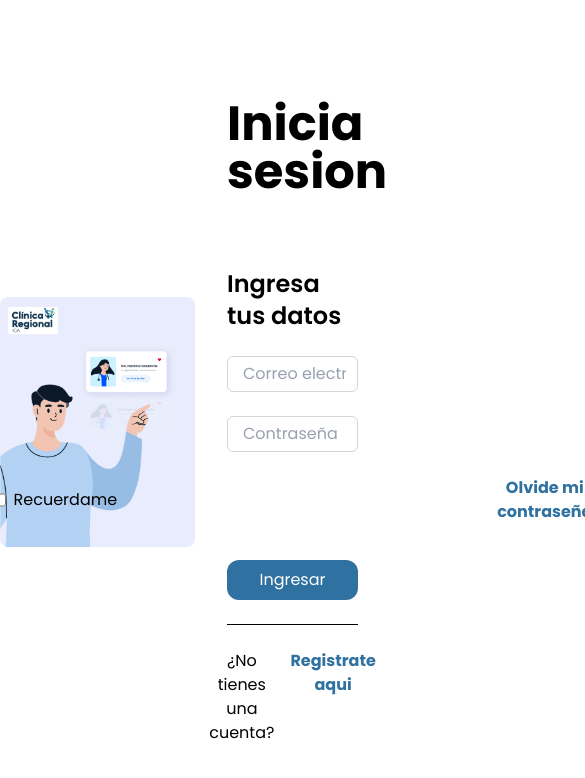
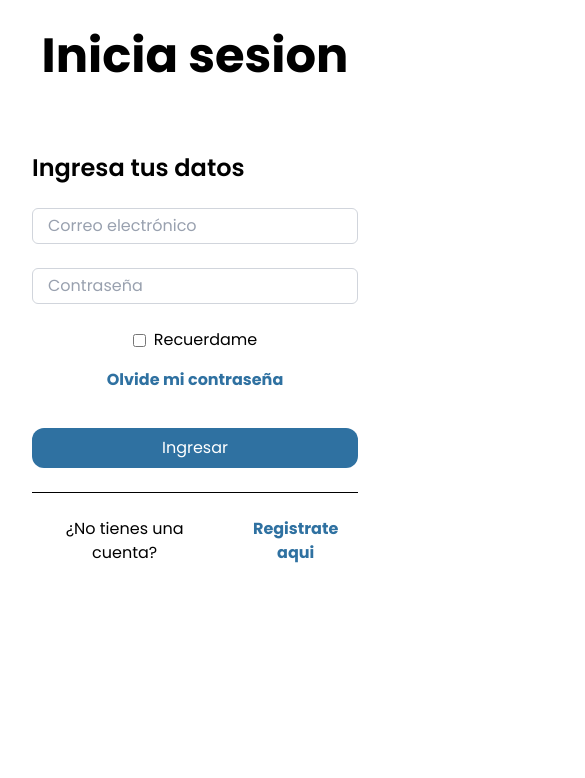
Before and after one commit to Alyri03/Frontend-Herramientas, a React (Vite) app: page /login in a window 390 px wide. Shown: the top 778 px of the page, 585 px wide, since content can reach past the window. Built offline with nearby package versions, Linux system fonts and the light colour scheme.

Commit message:
Terminando el login

```diff
--- a/src/pages/Login/Login.jsx
+++ b/src/pages/Login/Login.jsx
@@ -3,14 +3,14 @@ import login from '../../assets/images/login.png'
 
 export const Login = () => {
     return (
-        <article className="flex items-center justify-center h-full w-full ">
+        <article className="flex flex-col md:flex-row items-center justify-center h-full w-full ">
 
-            <div className=" w-1/2">
+            <div className="hidden md:block w-1/2">
                 <img src={login} className='object-contain w-full h-dvh' />
 
             </div>
 
-            <form className='flex flex-col gap-6 w-1/2  p-8 justify-center text-center'>
+            <form className='flex flex-col gap-6 w-full md:w-1/2  p-8 justify-center text-center'>
 
 
                 <h1 className='text-5xl font-bold mb-12 '>Inicia sesion</h1>
@@ -26,12 +26,12 @@ export const Login = () => {
                 </div>
 
 
-                <div className='flex gap-95  items-center justify-center'>
+                <div className='flex flex-col sm:flex-row gap-4 items-center justify-between'>
 
-                    <div className='flex gap-2'>
+                    <label className='flex gap-2 items-center'>
                         <input type="checkbox" />
-                        <label htmlFor="">Recuerdame</label>
-                    </div>
+                        <span>Recuerdame</span>
+                    </label>
 
                     <a href="" className='text-[#2F71A1] font-bold'>Olvide mi contraseña</a>
                 </div>
```
